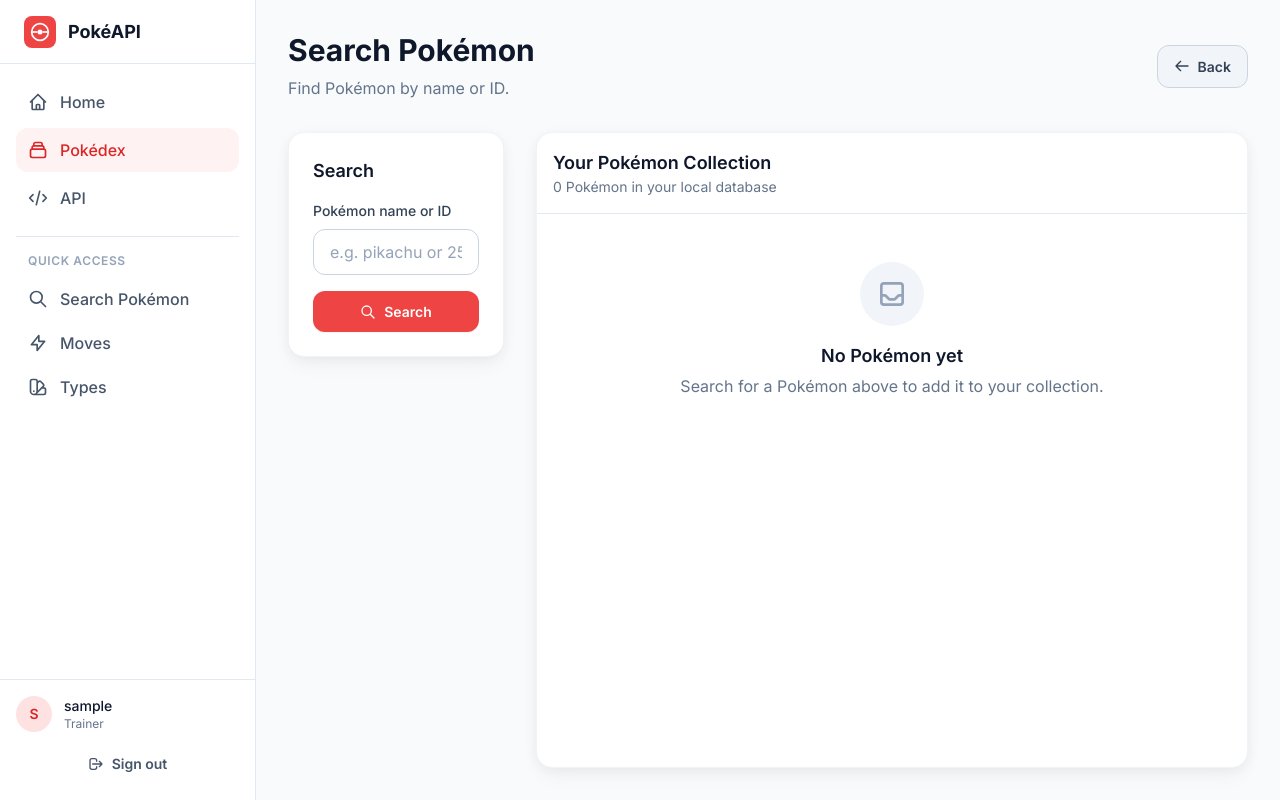
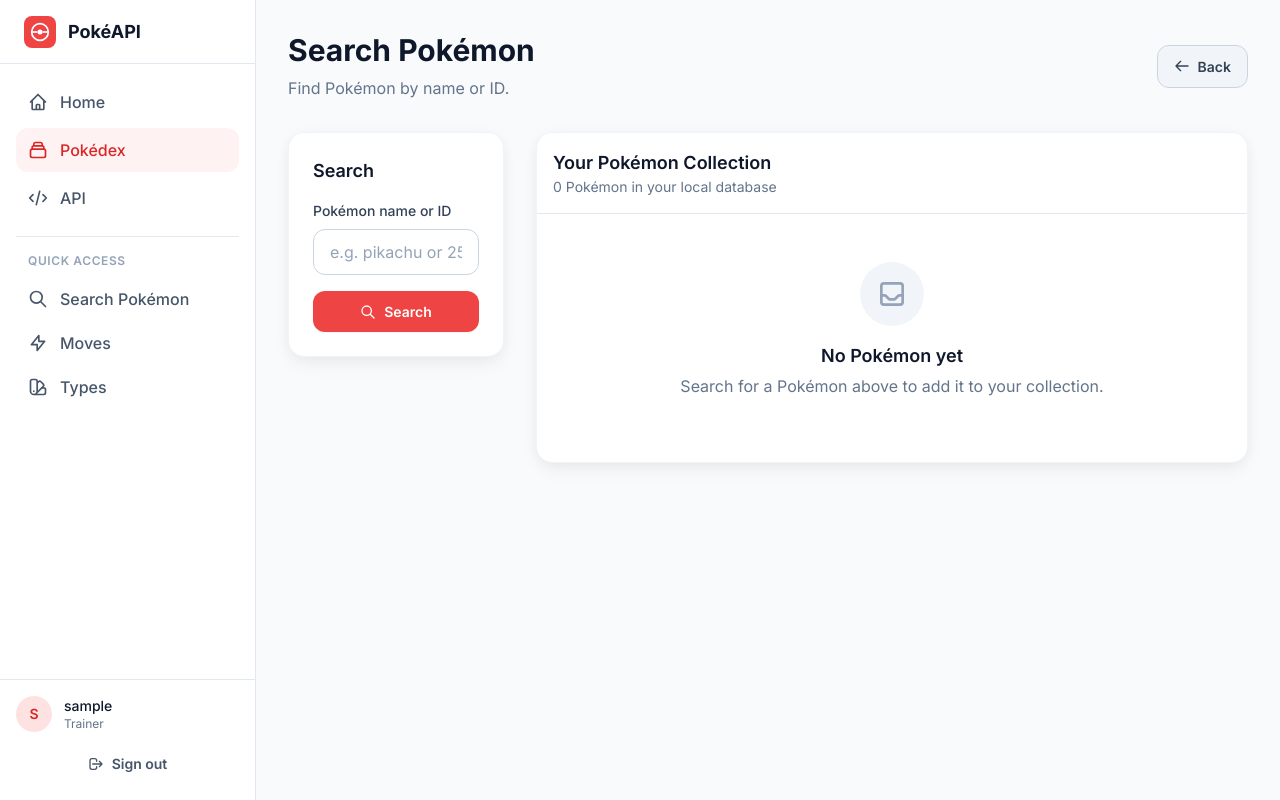
Before and after one commit to TokiSyt/pokeAPI, a Django app: page /pokemons/ in a window 1280 px wide. Run offline with Django 5.2, Linux system fonts and the light colour scheme; the visitor is signed in with stand-in values (Sample User, id 1); data that the repository does not hold is empty; style sheets or scripts are compiled from the project's sources.

Commit message:
Minor fix to pokemon collection div

```diff
--- a/pokedexTool/apps/pokemons/templates/pokemons/pokemon_search.html
+++ b/pokedexTool/apps/pokemons/templates/pokemons/pokemon_search.html
@@ -47,18 +47,18 @@
     </div>
 
     <!-- Results panel -->
-    <div class="lg:col-span-2 xl:col-span-3 flex flex-col min-h-0">
-      <div class="card flex flex-col flex-1 min-h-0">
+    <div class="lg:col-span-2 xl:col-span-3">
+      <div class="card">
 
         <!-- Header -->
-        <div class="p-4 border-b border-surface-200 shrink-0">
+        <div class="p-4 border-b border-surface-200">
           <h2 class="text-lg font-semibold text-surface-900">Your Pokémon Collection</h2>
           <p class="text-sm text-surface-500">{{ pokemons|length }} Pokémon in your local database</p>
         </div>
 
         <!-- Scrollable collection -->
         {% if pokemons %}
-        <div class="flex-1 overflow-y-auto">
+        <div class="overflow-y-auto max-h-100 lg:max-h-[calc(100vh-18rem)]">
           <div class="grid grid-cols-1 md:grid-cols-2 xl:grid-cols-3">
             {% for pokemon in pokemons %}
             <a href="{% url 'pokemons:poke-detail' pokemon_name_or_id=pokemon.name %}"
```
